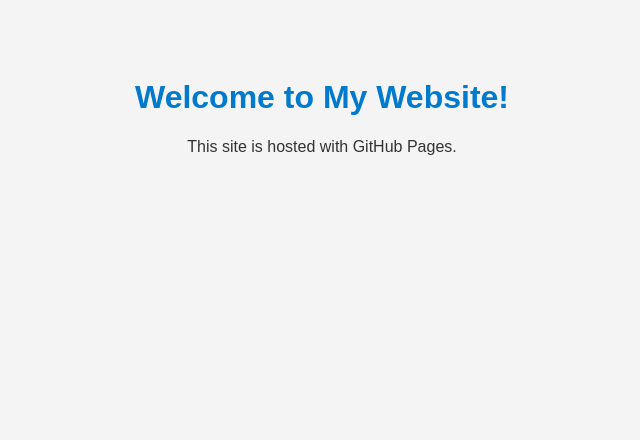
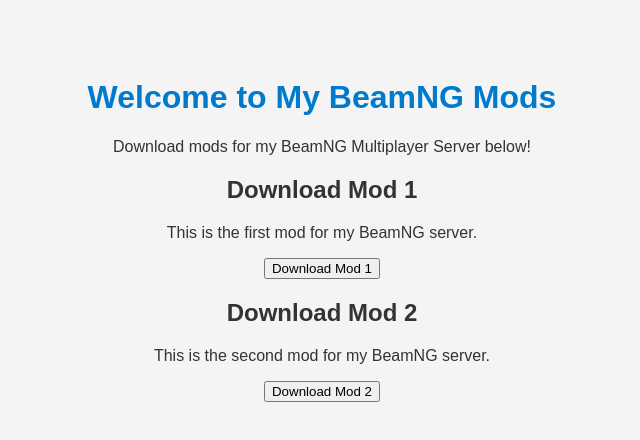
Before and after one commit to OPaulukow-Creator/OPAULUKOW.github.io, a plain HTML site: page index.html in a window 1280 px wide. Shown: the whole page, without its empty margins (318-958 px from the left). Drawn offline with Linux system fonts and the light colour scheme.

Commit message:
Update index.html

```diff
--- a/index.html
+++ b/index.html
@@ -3,11 +3,29 @@
 <head>
   <meta charset="UTF-8" />
   <meta name="viewport" content="width=device-width, initial-scale=1.0" />
-  <title>My GitHub Website</title>
+  <title>Download My BeamNG Mods</title>
   <link rel="stylesheet" href="style.css" />
 </head>
 <body>
-  <h1>Welcome to My Website!</h1>
-  <p>This site is hosted with GitHub Pages.</p>
+  <header>
+    <h1>Welcome to My BeamNG Mods</h1>
+    <p>Download mods for my BeamNG Multiplayer Server below!</p>
+  </header>
+
+  <main>
+    <section>
+      <h2>Download Mod 1</h2>
+      <p>This is the first mod for my BeamNG server.</p>
+      <a href="mods/mod1.zip" download>
+        <button>Download Mod 1</button>
+      </a>
+
+      <h2>Download Mod 2</h2>
+      <p>This is the second mod for my BeamNG server.</p>
+      <a href="mods/mod2.zip" download>
+        <button>Download Mod 2</button>
+      </a>
+    </section>
+  </main>
 </body>
 </html>
```
